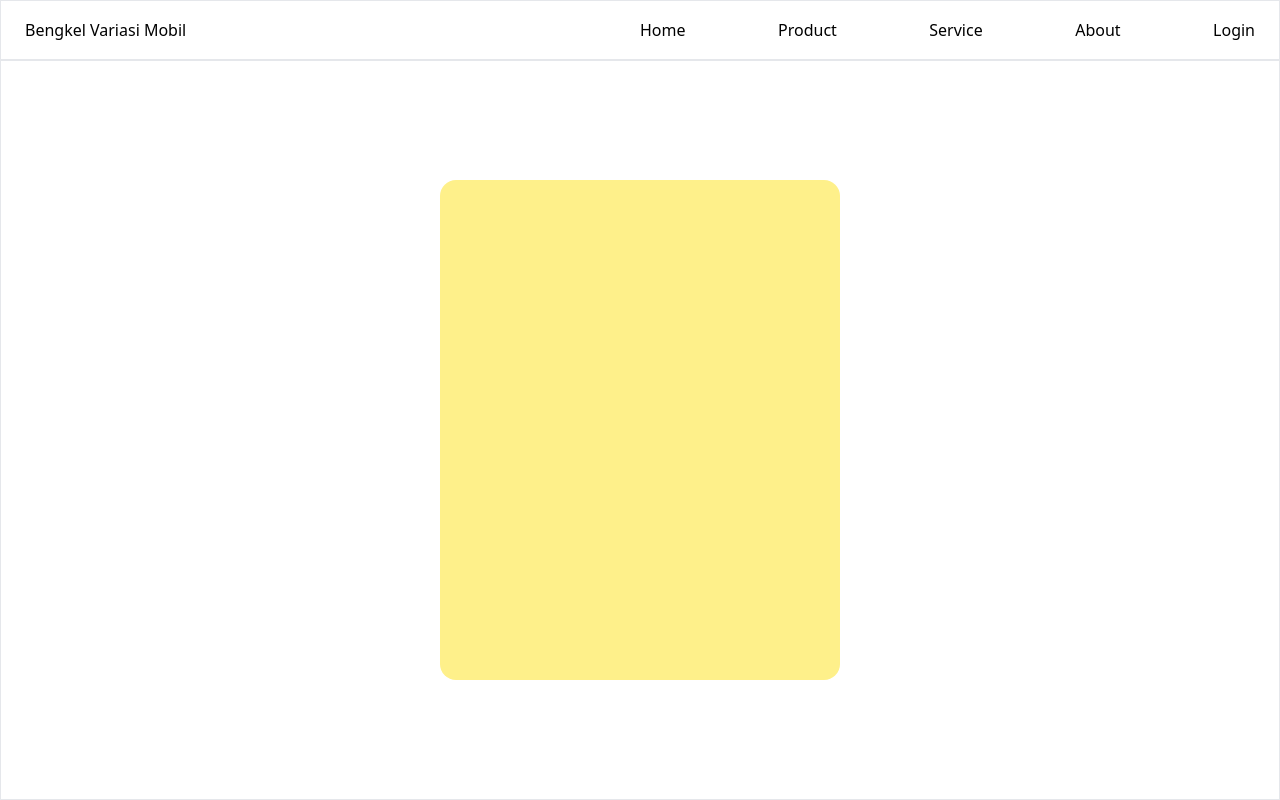
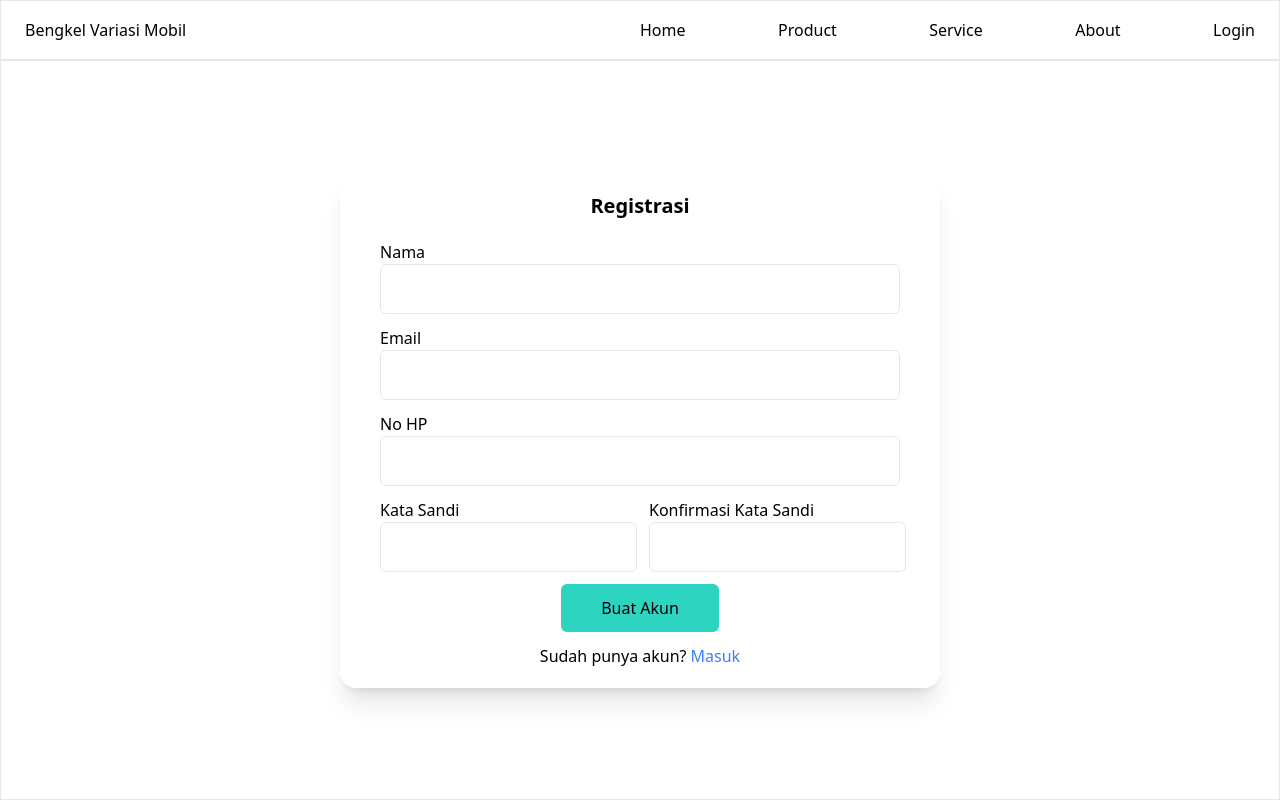
Before and after one commit to nurullailia20/web-bengkel, a Next.js app: page /login in a window 1280 px wide. Built offline with nearby package versions, Linux system fonts and the light colour scheme.

Commit message:
[style] styling login page

```diff
--- /dev/null
+++ b/src/components/Loginpage/LoginForm.jsx
@@ -0,0 +1,49 @@
+import React from "react";
+import { useToggleForm } from "../../hooks/useToggleForm";
+
+function LoginForm() {
+  const {toggleHandler} = useToggleForm()
+  return (
+    <div className="w-[600px] h-auto shadow-xl rounded-2xl px-10 py-5 flex flex-col gap-y-5">
+      <div className="font-semibold text-xl text-center">Login</div>
+      <form className="w-full h-full flex flex-col gap-y-3">
+        <div className="flex flex-col">
+          <label htmlFor="name">Nama</label>
+          <input
+            type="text"
+            name=""
+            id="name"
+            className="border p-3 rounded-md"
+          />
+        </div>
+        <div className="flex flex-col">
+          <label htmlFor="phone_number">No HP</label>
+          <input
+            type="text"
+            name=""
+            id="phone_number"
+            className="border p-3 rounded-md"
+          />
+        </div>
+        <div className="flex flex-col">
+          <label htmlFor="password">Kata Sandi</label>
+          <input
+            type="text"
+            name=""
+            id="password"
+            className="border p-3 rounded-md"
+          />
+        </div>
+        <div className="flex justify-center">
+          <button className="px-10 p-3 bg-teal-400 rounded-md ">Masuk</button>
+        </div>
+          <div className="flex gap-x-1 justify-center">
+            <p>Belum punya akun? </p>
+            <span onClick={toggleHandler} className="text-blue-500 cursor-pointer ">Daftar</span>
+          </div>
+      </form>
+    </div>
+  );
+}
+
+export default LoginForm;
--- a/src/components/Loginpage/RegisterForm.jsx
+++ b/src/components/Loginpage/RegisterForm.jsx
@@ -1,9 +1,74 @@
 import React from "react";
+import { useToggleForm } from "../../hooks/useToggleForm";
 
 function RegisterForm() {
+  const { toggleHandler } = useToggleForm();
   return (
-    <div className="w-[400px] h-[500px] bg-yellow-200 rounded-2xl">
-      <form></form>
+    <div className="w-[600px] h-auto shadow-xl rounded-2xl px-10 py-5 flex flex-col gap-y-5">
+      <div className="font-semibold text-xl text-center">Registrasi</div>
+      <form className="w-full h-full flex flex-col gap-y-3">
+        <div className="flex flex-col">
+          <label htmlFor="name">Nama</label>
+          <input
+            type="text"
+            name=""
+            id="name"
+            className="border p-3 rounded-md"
+          />
+        </div>
+        <div className="flex flex-col">
+          <label htmlFor="name">Email</label>
+          <input
+            type="text"
+            name=""
+            id="email"
+            className="border p-3 rounded-md"
+          />
+        </div>
+        <div className="flex flex-col">
+          <label htmlFor="phone_number">No HP</label>
+          <input
+            type="text"
+            name=""
+            id="phone_number"
+            className="border p-3 rounded-md"
+          />
+        </div>
+        <div className="flex gap-x-3 ">
+          <div className="w-1/2 flex flex-col">
+            <label htmlFor="password">Kata Sandi</label>
+            <input
+              type="text"
+              name=""
+              id="password"
+              className="border p-3 rounded-md"
+            />
+          </div>
+          <div className="w-1/2 flex flex-col">
+            <label htmlFor="confirm_password">Konfirmasi Kata Sandi</label>
+            <input
+              type="text"
+              name=""
+              id="confirm_password"
+              className="border p-3 rounded-md"
+            />
+          </div>
+        </div>
+        <div className="flex justify-center">
+          <button className="px-10 p-3 bg-teal-400 rounded-md ">
+            Buat Akun
+          </button>
+        </div>
+        <div className="flex gap-x-1 justify-center">
+          <p>Sudah punya akun? </p>
+          <span
+            onClick={toggleHandler}
+            className="text-blue-500 cursor-pointer "
+          >
+            Masuk
+          </span>
+        </div>
+      </form>
     </div>
   );
 }
--- /dev/null
+++ b/src/hooks/useToggleForm.jsx
@@ -0,0 +1,19 @@
+import { createContext, useContext, useState } from "react";
+
+const ToggleFormContext = createContext()
+export const useToggleForm = () => {
+  const context = useContext(ToggleFormContext);
+  if (!context) {
+    throw new Error("useToggleFOrm must be used within a ToggleProvider");
+  }
+  return context;
+}
+export const ToggleFormProvider =({children}) => {
+  const [isRegister, setIsRegister] = useState(false)
+  const toggleHandler = () => setIsRegister(state => !state)
+  return (
+    <ToggleFormContext.Provider value={{toggleHandler, isRegister}}>
+      {children}
+    </ToggleFormContext.Provider>
+  )
+}
--- a/src/pages/_app.js
+++ b/src/pages/_app.js
@@ -1,11 +1,14 @@
 import Layout from "../components/Layout";
+import { ToggleFormProvider } from "../hooks/useToggleForm";
 import "../styles/globals.css";
 
 function MyApp({ Component, pageProps }) {
   return (
-    <Layout>
-      <Component {...pageProps} />
-    </Layout>
+    <ToggleFormProvider>
+      <Layout>
+        <Component {...pageProps} />
+      </Layout>
+    </ToggleFormProvider>
   );
 }
 
--- a/src/pages/login/index.js
+++ b/src/pages/login/index.js
@@ -1,13 +1,13 @@
 import React from "react";
 import Loginpage from "../../components/Loginpage";
 import RegisterForm from "../../components/Loginpage/RegisterForm";
+import LoginForm from "../../components/Loginpage/LoginForm";
+import {useToggleForm } from "../../hooks/useToggleForm";
 
 function login() {
-  return (
-    <Loginpage>
-      <RegisterForm />
-    </Loginpage>
-  );
+  const { isRegister} = useToggleForm();
+
+  return <Loginpage>{isRegister ? <LoginForm /> : <RegisterForm />}</Loginpage>;
 }
 
 export default login;
```
